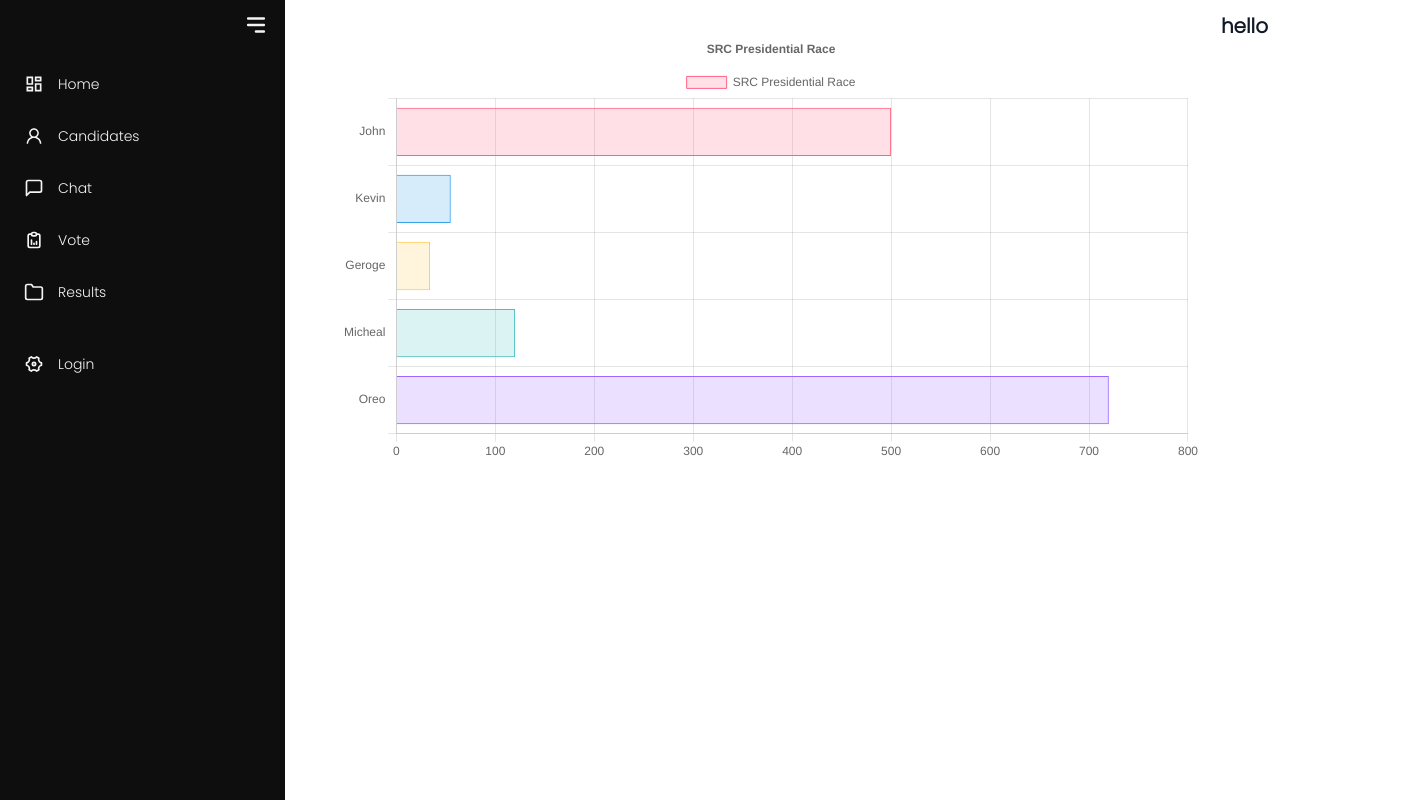
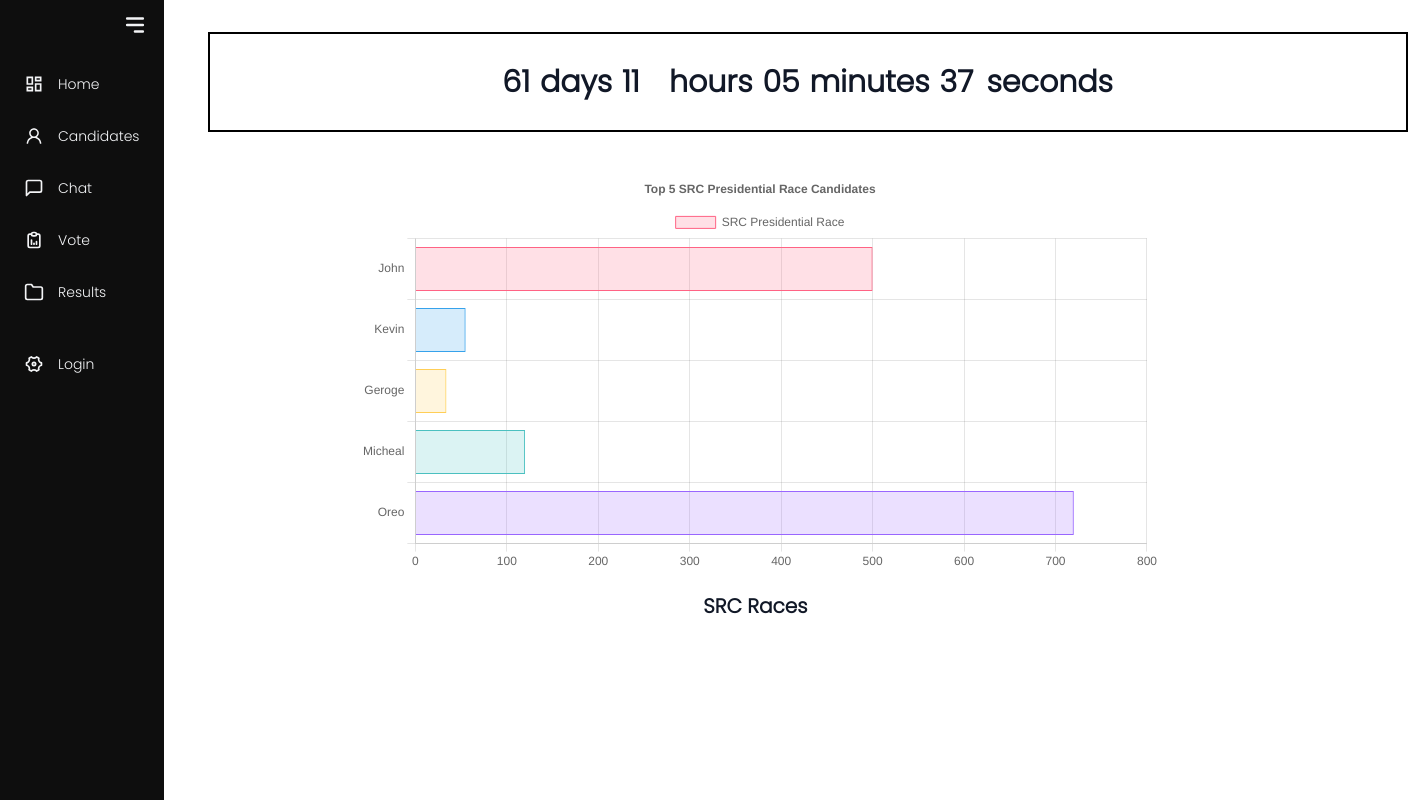
Before and after one commit to Swift420/E-Voting, a React (Create React App) app: page / in a window 1280 px wide. Shown: the whole page, 1416 px wide, since content can reach past the window. Built offline with nearby package versions, Linux system fonts and the light colour scheme.

Commit message:
Aligning home page

```diff
--- a/package.json
+++ b/package.json
@@ -7,6 +7,7 @@
     "@testing-library/react": "^13.4.0",
     "@testing-library/user-event": "^13.5.0",
     "chart.js": "^3.9.1",
+    "dayjs": "^1.11.6",
     "react": "^18.2.0",
     "react-chartjs-2": "^4.3.1",
     "react-dom": "^18.2.0",
--- /dev/null
+++ b/src/components/CountDownTimer/CountdownTimer.css
@@ -0,0 +1,21 @@
+.countdown-timer {
+    width: 1200px;
+    height: 100px;
+    border: 2px solid black;
+
+    font-family: "Oswald";
+    font-size: 30px;
+
+    display: flex;
+    justify-content: center;
+    align-items: center;
+}
+
+.countdown-timer span {
+    margin-left: 5px;
+    margin-right: 5px;
+}
+
+.two-numbers {
+    width: 2ch;
+}
--- /dev/null
+++ b/src/components/CountDownTimer/CountdownTimer.js
@@ -0,0 +1,40 @@
+import {useState, useEffect} from 'react';
+import './CountdownTimer.css';
+import {getRemainingTimeUntilMsTimestamp} from './Utils/CountdownTimerUtils';
+
+const defaultRemainingTime = {
+    seconds: '00',
+    minutes: '00',
+    hours: '00',
+    days: '00'
+}
+
+const CountdownTimer = ({countdownTimestampMs}) => {
+    const [remainingTime, setRemainingTime] = useState(defaultRemainingTime);
+
+    useEffect(() => {
+        const intervalId = setInterval(() => {
+            updateRemainingTime(countdownTimestampMs);
+        }, 1000);
+        return () => clearInterval(intervalId);
+    },[countdownTimestampMs]);
+
+    function updateRemainingTime(countdown) {
+        setRemainingTime(getRemainingTimeUntilMsTimestamp(countdown));
+    }
+
+    return(
+        <div className="countdown-timer">
+            <span>{remainingTime.days}</span>
+            <span>days</span>
+            <span className="two-numbers">{remainingTime.hours}</span>
+            <span>hours</span>
+            <span className="two-numbers">{remainingTime.minutes}</span>
+            <span>minutes</span>
+            <span className="two-numbers">{remainingTime.seconds}</span>
+            <span>seconds</span>
+        </div>
+    );
+}
+
+export default CountdownTimer;
--- /dev/null
+++ b/src/components/CountDownTimer/Utils/CountdownTimerUtils.js
@@ -0,0 +1,46 @@
+import dayjs from 'dayjs';
+
+export function getRemainingTimeUntilMsTimestamp(timestampMs) {
+    const timestampDayjs = dayjs(timestampMs);
+    const nowDayjs = dayjs();
+    if(timestampDayjs.isBefore(nowDayjs)) {
+        return {
+            seconds: '00',
+            minutes: '00',
+            hours: '00',
+            days: '00'
+        }
+    }
+    return {
+        seconds : getRemainingSeconds(nowDayjs, timestampDayjs),
+        minutes : getRemainingMinutes(nowDayjs, timestampDayjs),
+        hours : getRemainingHours(nowDayjs, timestampDayjs),
+        days : getRemainingDays(nowDayjs, timestampDayjs)
+    } ;
+}
+
+function getRemainingSeconds(nowDayjs, timestampDayjs) {
+    const seconds = timestampDayjs.diff(nowDayjs, 'seconds') % 60;
+    return padWithZeros(seconds, 2);
+}
+
+function getRemainingMinutes(nowDayjs, timestampDayjs) {
+    const minutes = timestampDayjs.diff(nowDayjs, 'minutes') % 60;
+    return padWithZeros(minutes, 2);
+}
+
+function getRemainingHours(nowDayjs, timestampDayjs) {
+    const hours = timestampDayjs.diff(nowDayjs, 'hours') % 24;
+    return padWithZeros(hours, 2);
+}
+
+function getRemainingDays(nowDayjs, timestampDayjs) {
+    const days = timestampDayjs.diff(nowDayjs, 'days');
+    return days.toString();
+}
+
+function padWithZeros(number, minLength) {
+    const numberString = number.toString();
+    if(numberString.length >= minLength) return numberString;
+    return "0".repeat(minLength - numberString.length) +  numberString;
+}
--- a/src/components/HorizontalChart/HorizontalChart.js
+++ b/src/components/HorizontalChart/HorizontalChart.js
@@ -64,14 +64,15 @@ function HorizontalChart() {
 
         title: {
           display: true,
-          text: "SRC Presidential Race",
+          text: "Top 5 SRC Presidential Race Candidates",
+
         },
       },
     });
   }, []);
 
   return (
-    <div style={{width: 900}} className='p-5'>
+    <div style={{width: 800}} className=''>
       <Bar options={chartOptions} data={chartData} />
     </div>
   );
--- a/src/pages/Home/Overview.js
+++ b/src/pages/Home/Overview.js
@@ -2,6 +2,7 @@ import React, { useState } from 'react'
 import HorizontalChart from '../../components/HorizontalChart/HorizontalChart'
 import {UserData} from '../../chartData'
 import {Chart as ChartJs} from 'chart.js/auto'
+import CountdownTimer from '../../components/CountDownTimer/CountdownTimer'
 
 const Overview = () => {
 
@@ -14,12 +15,28 @@ const Overview = () => {
     }]
   });
   return (
-    <div className='container mx-auto'>
-      <div className=' flex '>
-      <HorizontalChart chartData={userData}/>
-      <h1>hello</h1>
+    <div >
+        <div className='container '>
+      <div className='py-5 px-2'>
+        <CountdownTimer
+     countdownTimestampMs={1671659444000}/>
       </div>
 
+      <div className='  py-5 px-40 '>
+      <HorizontalChart chartData={userData}/>
+
+
+
+      </div>
+      </div>
+
+      <div className='relative'>
+
+        <div className='absolute right-1/2'>
+          <h1>SRC Races</h1>
+        </div>
+
+      </div>
 
     </div>
   )
```
Also changed, not shown: 1 other file (tests, documents, lock files or other folders).
